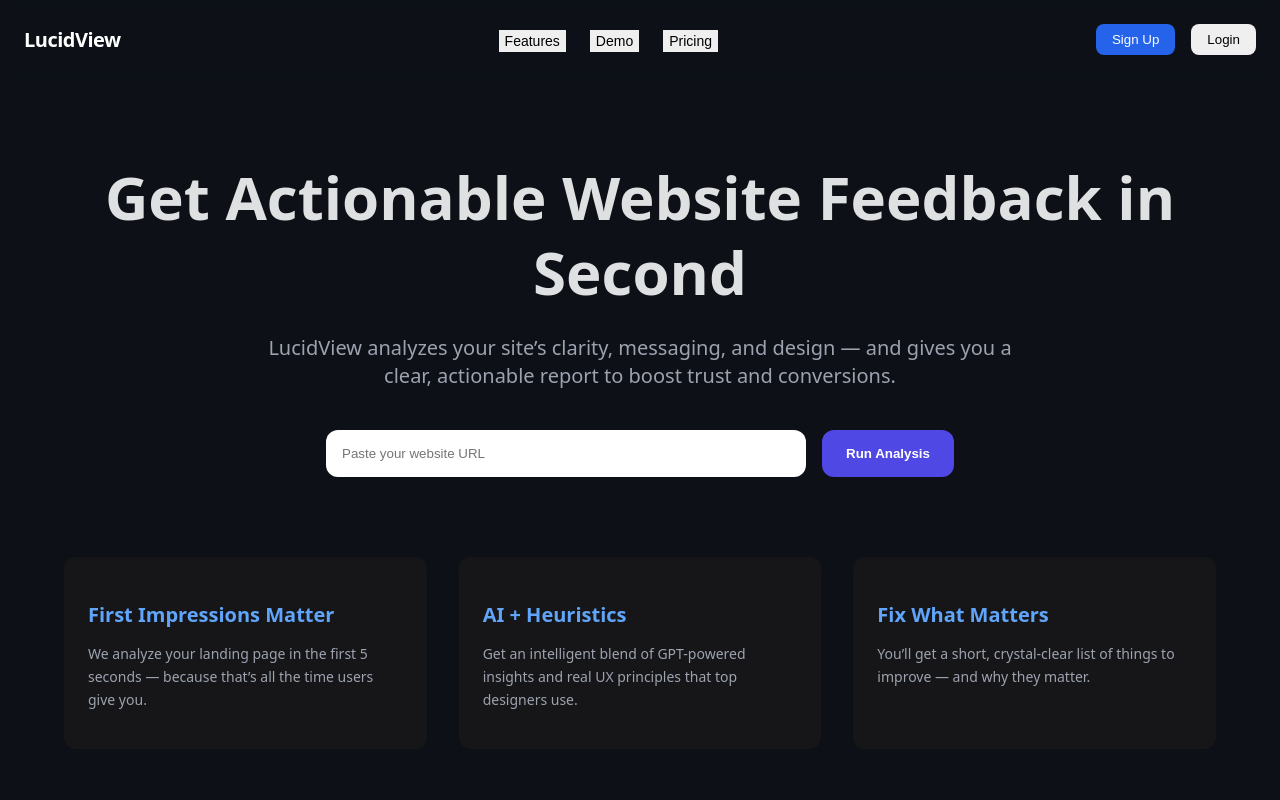
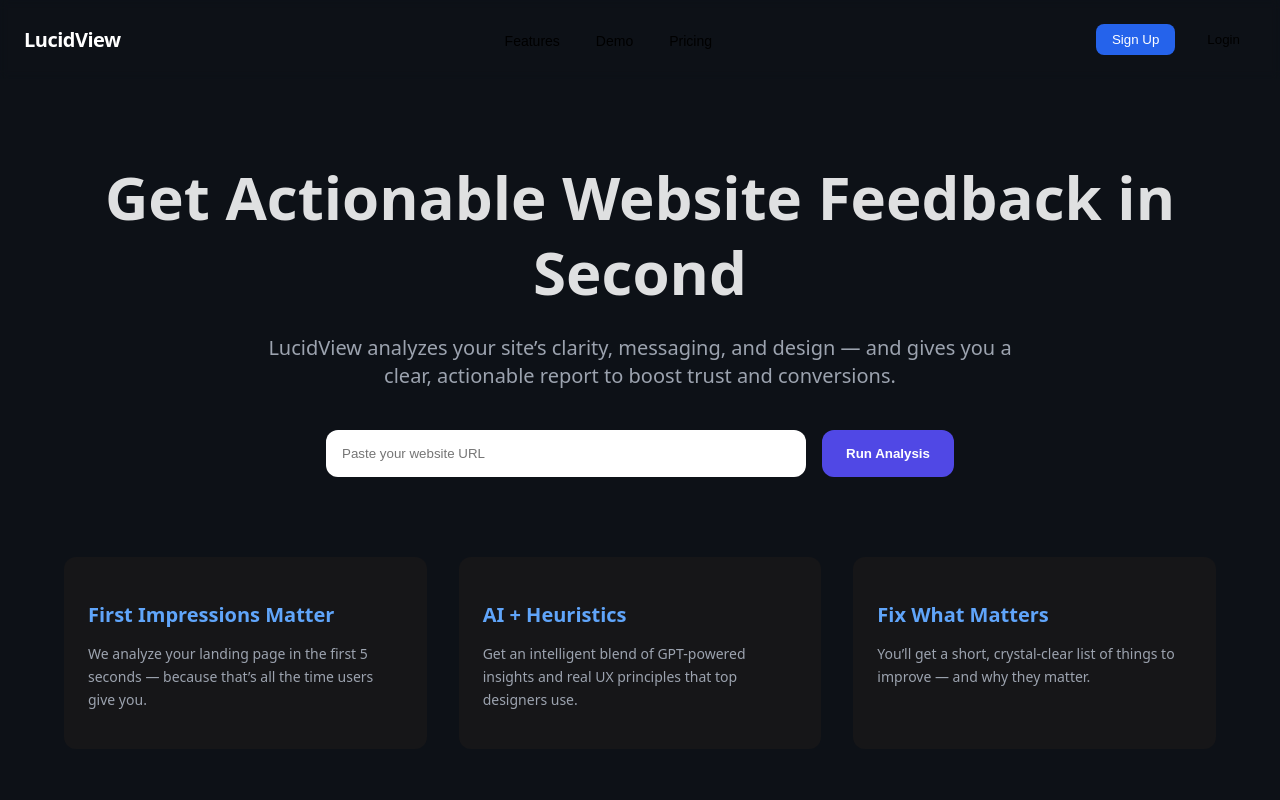
Before and after one commit to hampusbosson/lucid-view-app, a React (Vite) app in the folder frontend/: page / in a window 1280 px wide. Shown: the top 800 px of the page. Built offline with nearby package versions, Linux system fonts and the light colour scheme.

Commit message:
fix default button styling

```diff
--- a/frontend/src/index.css
+++ b/frontend/src/index.css
@@ -23,13 +23,12 @@
 .backdrop {
   backdrop-filter: blur(4px);
   -webkit-backdrop-filter: blur(4px);
-
 }
-
 
 button {
   cursor: pointer;
   border: none;
+  background: transparent
 }
 
 input {
```
